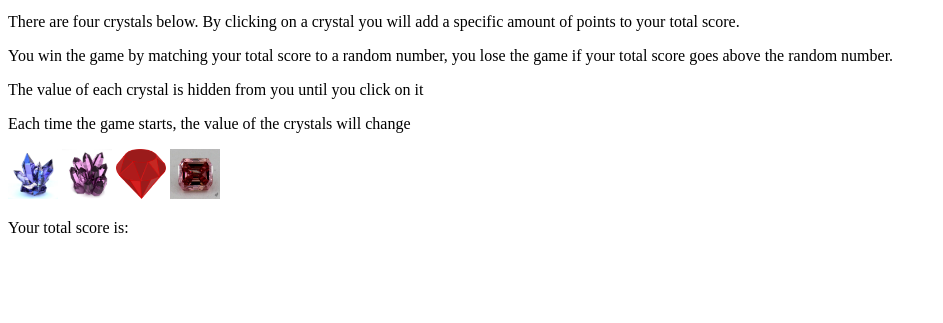
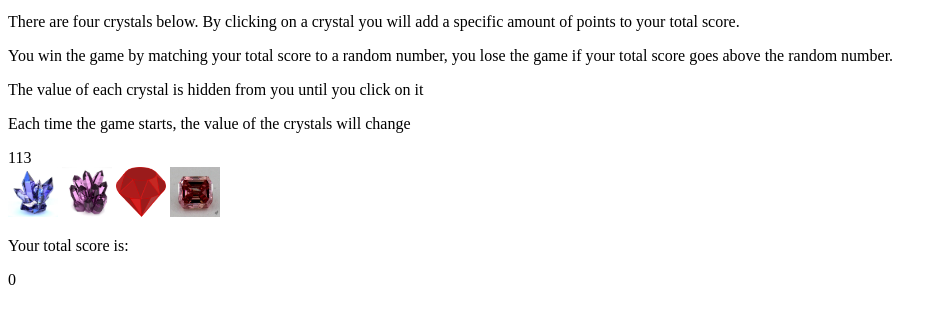
Before and after one commit to MattScuteri/week-4-game, a plain HTML site: page index.html in a window 1280 px wide. Shown: the part 101-424 px from the top of the page, without its empty margins (0-943 px from the left). Drawn offline with nearby package versions, Linux system fonts and the light colour scheme.

Commit message:
Jquery variables

```diff
--- a/assets/javascript/game.js
+++ b/assets/javascript/game.js
@@ -12,25 +12,35 @@ $(document).ready(function() {
 		crystal2 = Math.floor(Math.random() * 10) + 1;
 		crystal3 = Math.floor(Math.random() * 10) + 1;
 		crystal4 = Math.floor(Math.random() * 10) + 1;
-	}
+		totalScore = 0;
+	};
+
+	beginGame();
 
 	$("#crystal1").on("click", function() {
-
-	}
+		parseInt(crystal1);
+		totalScore = crystal1 + totalScore;
+	});
 
 	$("#crystal2").on("click", function() {
-
-	}
+		totalScore = crystal2 + totalScore
+	});
 
 	$("#crystal3").on("click", function() {
-
-	}
+		totalScore = crystal3 + totalScore
+	});
 
 	$("#crystal4").on("click", function() {
+		totalScore = crystal4 + totalScore
+	});
 
-	}
+	$("#randomNumber").html(randomNumber);
 
+	$("#totalScore").html(totalScore);
 
+	console.log(crystal1)
+	console.log(crystal2)
+	console.log(crystal3)
+	console.log(crystal4)
 
-	beginGame();
 });
--- a/index.html
+++ b/index.html
@@ -32,10 +32,10 @@
 	</div>
 
 	<div class="crystals">
-		<img src="assets/images/crystal1.jpg" alt="Crystal1" id="Crystal1" width=50px height=50px>
-		<img src="assets/images/crystal2.jpg" alt="Crystal2" id="Crystal2" width=50px height=50px>
-		<img src="assets/images/crystal3.png" alt="Crystal3" id="Crystal3" width=50px height=50px>
-		<img src="assets/images/crystal4.jpg" alt="Crystal4" id="Crystal4" width=50px height=50px>
+		<input type="image" src="assets/images/crystal1.jpg" name="crystal1" id="crystal1" width=50px height=50px>
+		<input type="image" src="assets/images/crystal2.jpg" name="crystal2" id="crystal2" width=50px height=50px>
+		<input type="image" src="assets/images/crystal3.png" name="crystal3" id="crystal3" width=50px height=50px>
+		<input type="image" src="assets/images/crystal4.jpg" name="crystal4" id="crystal4" width=50px height=50px>
 	</div>
 
 	<p>Your total score is: </p>
```
